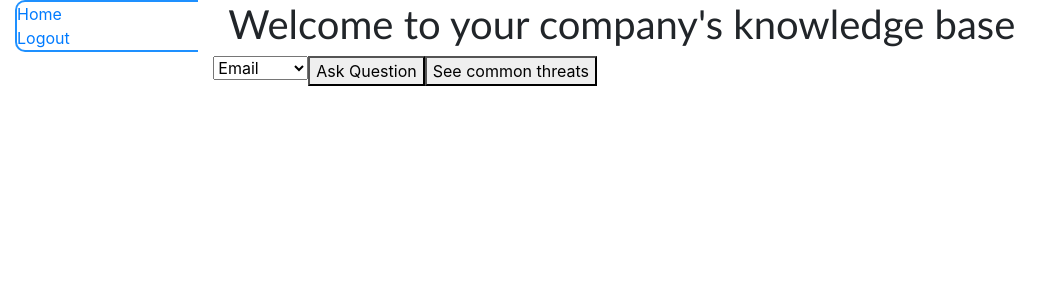
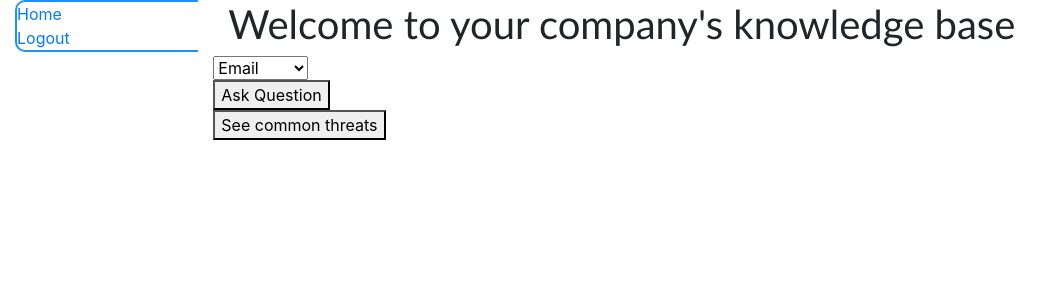
Before and after one commit to JamesEllerbee/Cybersecurity-based-Knowledge-Management-System, a Django app: page / in a window 1280 px wide. Shown: the top 300 px of the page, without its empty margins (0-1062 px from the left). Run offline with Django 3.2, Linux system fonts and the light colour scheme; a user stored in the database is signed in; data comes from the database, SQL or seed files in the repository; both versions use the stored data as it was after the commit; some libraries are stand-ins or nearby versions.

Commit message:
made index prettier

```diff
--- a/prototype/KnowledgeBase/templates/index.html
+++ b/prototype/KnowledgeBase/templates/index.html
@@ -14,8 +14,11 @@
                 {% endfor %}
                 </select>
         </form>
-
+    </div>
+    <div class="row center">
         <button type="submit" form="assetDropdown">Ask Question</button>
+    </div>
+    <div class="row center">
         <button type="submit" formaction="{% url 'threats' %}" form="assetDropdown">See common threats</button>
     </div>
 <!--
```
Also changed, not shown: prototype/db.sqlite3.
